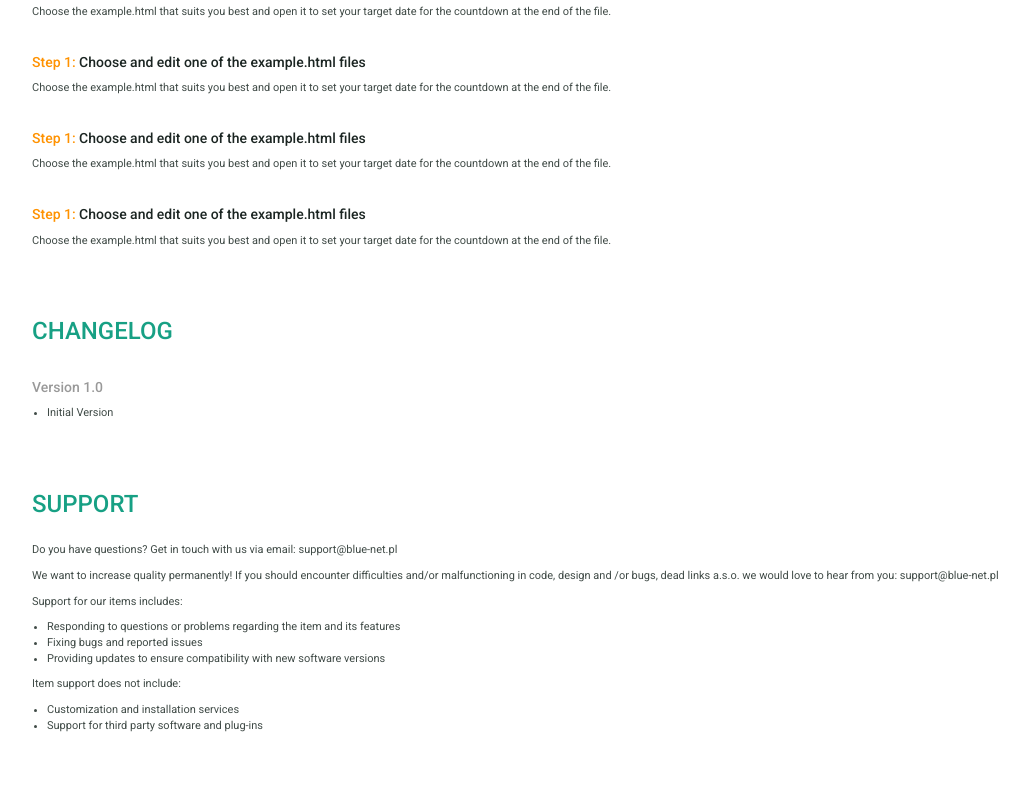
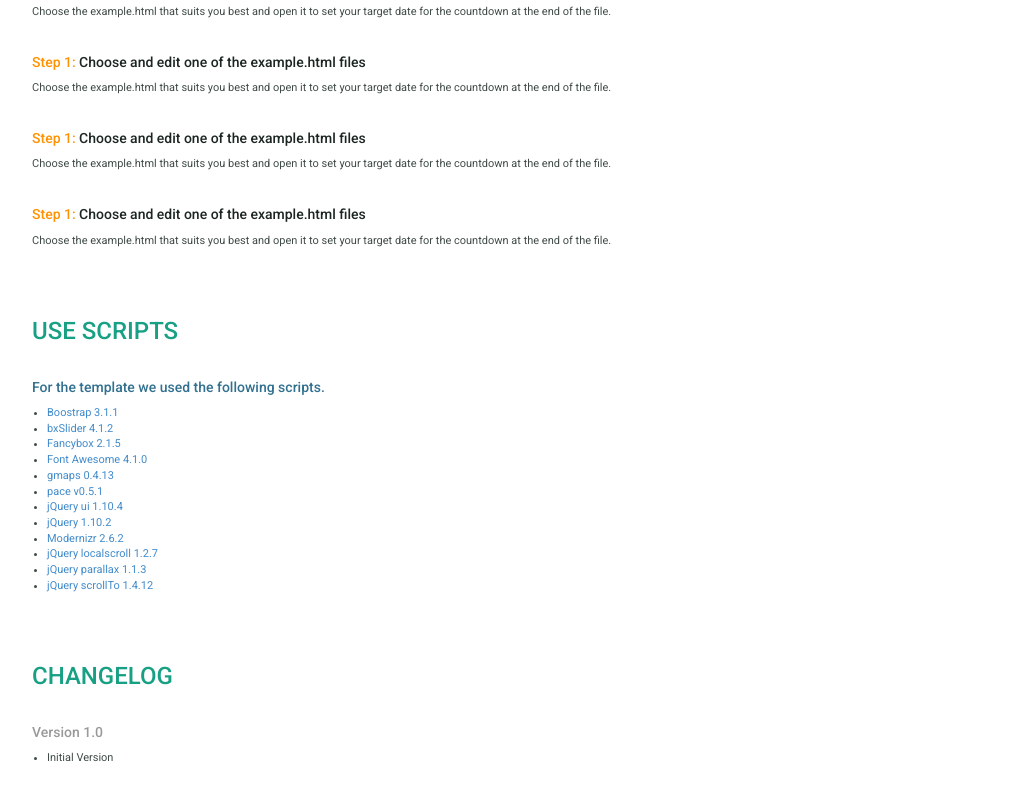
Before and after one commit to Blue-NET-work/kulstudio-doc, a plain HTML site: page index.html in a window 1280 px wide. Shown: the part 902-1702 px from the top of the page, without its empty margins (38-1067 px from the left). Drawn offline with Linux system fonts and the light colour scheme.

Commit message:
use scripts

```diff
--- a/index.html
+++ b/index.html
@@ -58,6 +58,7 @@ Version: 1.00.0
 			  <ul class="nav navbar-nav">
 				<li><a href="#quick">Installation</a></li>
 				<li><a href="#options">Options</a></li>
+				<li><a href="#use-scripts">Use scripts</a></li>
 				<li><a href="#changelog">Changelog</a></li>
 				<li><a href="#support">Support</a></li>
 			  </ul>
@@ -105,6 +106,29 @@ Version: 1.00.0
 
 </section>
 <!-- END OPTIONS -->
+
+<!-- BEGIN Use scripts -->
+<section id="use-scripts" class="container">
+	<h3>Use scripts</h3>
+
+	<h5><span class="text-info">For the template we used the following scripts.</span></h5>
+	<ul>
+		<li><a href="http://getbootstrap.com">Boostrap 3.1.1</a></li>
+		<li><a href="https://github.com/stevenwanderski/bxslider-4">bxSlider 4.1.2</a></li>
+		<li><a href="http://www.fancyapps.com/fancybox/">Fancybox 2.1.5</a></li>
+		<li><a href="http://fontawesome.io/">Font Awesome 4.1.0</a></li>
+		<li><a href="https://github.com/hpneo/gmaps">gmaps 0.4.13</a></li>
+		<li><a href="https://github.com/HubSpot/pace">pace v0.5.1</a></li>
+		<li><a href="http://jqueryui.com/">jQuery ui 1.10.4</a></li>
+		<li><a href="http://jquery.com">jQuery 1.10.2</a></li>
+		<li><a href="http://modernizr.com">Modernizr 2.6.2</a></li>
+		<li><a href="http://flesler.blogspot.com">jQuery localscroll 1.2.7</a></li>
+		<li><a href="http://www.ianlunn.co.uk/plugins/jquery-parallax/">jQuery parallax 1.1.3</a></li>
+		<li><a href="http://flesler.blogspot.com/2007/10/jqueryscrollto.html">jQuery scrollTo 1.4.12</a></li>
+	</ul>
+
+</section>
+<!-- END Use scripts -->
 
 <!-- BEGIN Changelog -->
 <section id="changelog" class="container">
```
